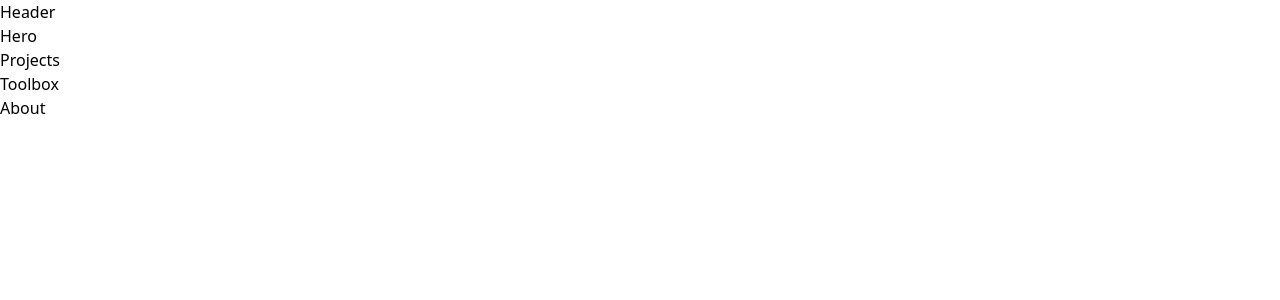
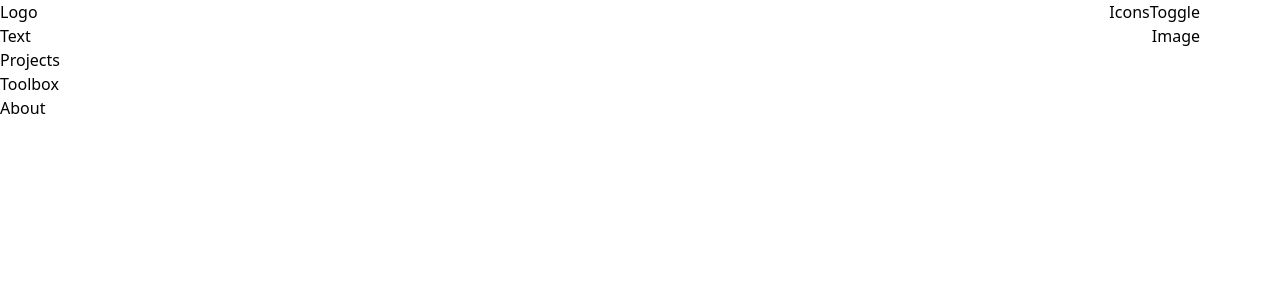
Before and after one commit to alexanderstoehr/Portfolio, a React (Vite) app in the folder portfolio-as/: page / in a window 1280 px wide. Shown: the top 300 px of the page. Built offline with nearby package versions, Linux system fonts and the light colour scheme.

Commit message:
added positioning to header and hero

```diff
--- a/portfolio-as/src/App.jsx
+++ b/portfolio-as/src/App.jsx
@@ -7,7 +7,7 @@ import Header from "./components/Header.jsx";
 function App() {
 
     return (
-        <div className="flex flex-col">
+        <div className="flex flex-col w-[1200px]">
             <Header/>
             <Hero/>
             <Projects/>
--- a/portfolio-as/src/components/Header.jsx
+++ b/portfolio-as/src/components/Header.jsx
@@ -1,7 +1,13 @@
 export default function Header() {
     return (
-        <div>
-            Header
+        <div className="flex justify-between">
+
+            <span>Logo</span>
+
+            <div>
+                <span>Icons</span>
+                <span>Toggle</span>
+            </div>
         </div>
     )
 
--- a/portfolio-as/src/components/Hero.jsx
+++ b/portfolio-as/src/components/Hero.jsx
@@ -1,7 +1,8 @@
 export default function Hero() {
     return (
-        <div>
-            Hero
+        <div className="flex justify-between">
+            <div>Text</div>
+            <div>Image</div>
         </div>
     )
 }
```
